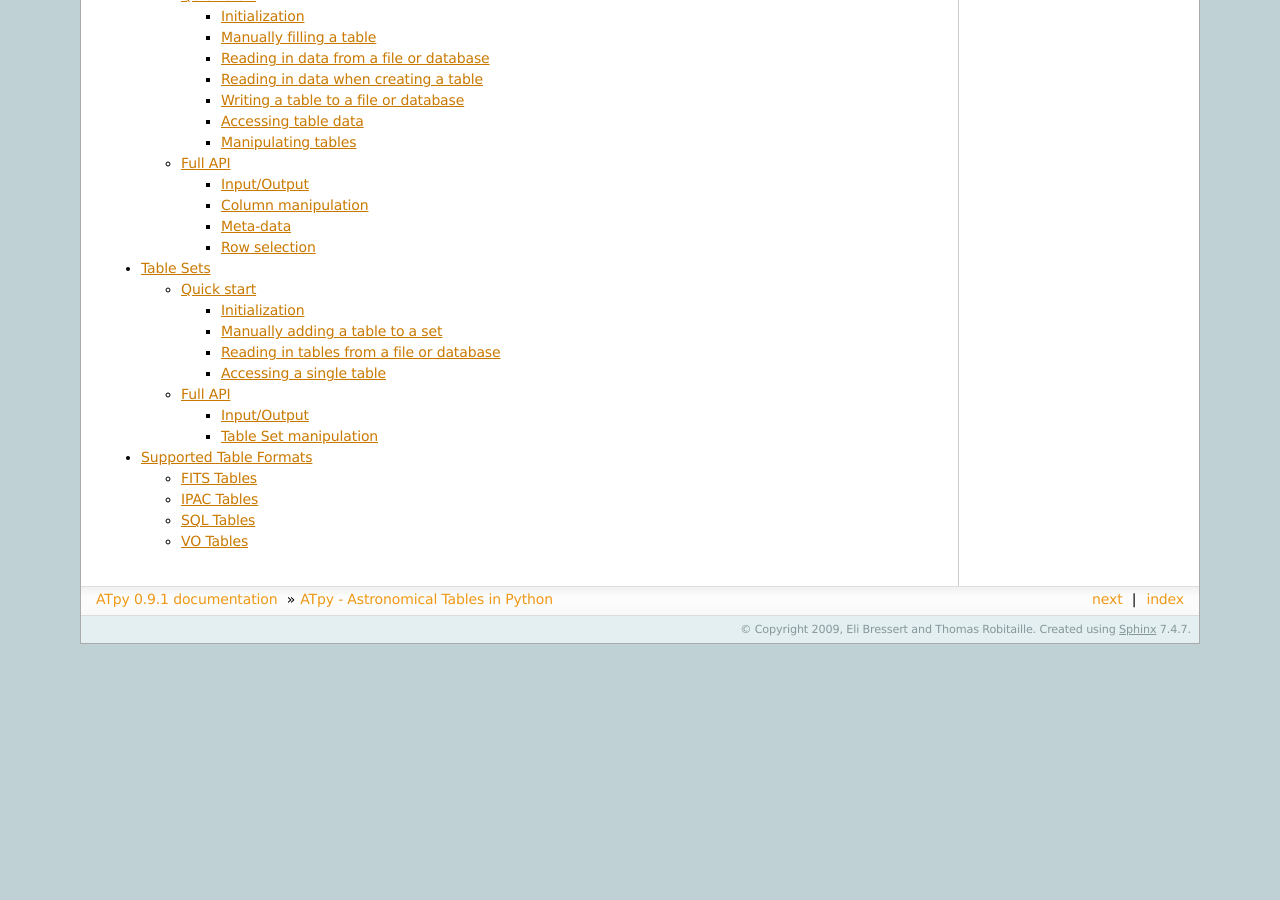
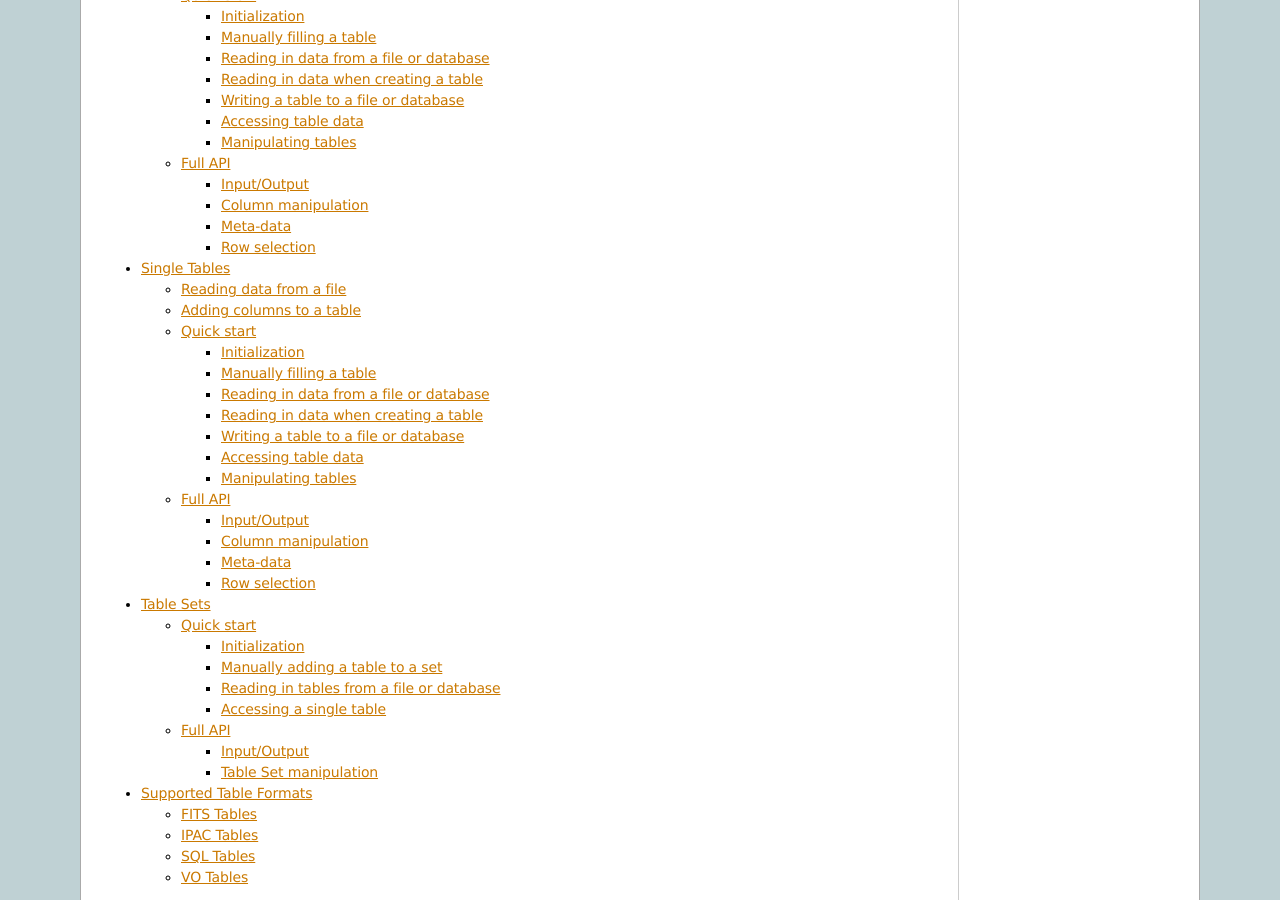
Before and after one commit to atpy/atpy.github.com, a Sphinx documentation site: the page built from source/index.rst, in a window 1280 px wide and 900 px high, scrolled down 951 px. Built offline with Sphinx 7.4.7, drawn with Linux system fonts in a browser that asks for light colours; before the commit the page ends 1595 px from its top, so only the background shows below that; some of the changed lines change nothing that is shown.

Commit message:
Added start of new documentation
git-svn-id: https://atpy.svn.sourceforge.net/svnroot/atpy/documentation@156 a84d3894-9e97-4a94-862a-515d26404f57

```diff
--- /dev/null
+++ b/source/constructing_tables.rst
@@ -0,0 +1,145 @@
+Single Tables
+=============
+
+A ``Table`` is the basic entity in ATpy. It is composed of a Numpy array, that stores the data, and metadata that describes the contents of the table. This metadata includes units, null values, and column descriptions. Data can be stored using many of the Numpy types, including booleans, 8, 16, 32, and 64-bit signed and unsigned integers, 32 and 64-bit floats, and strings. Not all formats support reading and writing all of these types -- for more information, see [ref]. The simplest way to create an instance of the ``Table`` is to call the class with no arguments::
+
+  >>> t = atpy.Table()
+  >>>
+
+The table can then be populated either manually or by reading data from a file or database.
+
+Reading data from a file
+------------------------
+
+``Table`` instances can be filled by reading data from a file or database. To do this, simply call the ``read()`` method::
+
+  >>> t.read(...)
+
+The arguments to pass to read depend on the file or database type. For file formats, such as FITS, VO, and IPAC tables, the only required argument is the filename. For example, to read a VO table called ``sometable.xml``, simply use::
+
+  >>> t.read('sometable.xml')
+  Auto-detected input type: VO table
+  >>>
+
+The ``read()`` method will in most cases correctly identify the format of the file. As seen above, the default behavior is to specifically tell the user what format is being assumed, but this can be disabled with the ``verbose`` argument:
+
+  >>> t.read('sometable.xml', verbose=False)
+  >>>
+
+In some cases, ``read()`` will fail to determine the input type. In this case, or to override the automatically selected type, the input type can be specified using the ``type`` argument::
+
+    t.read('sometable.xml',type='vo')
+
+A list of valid file formats is given in [ref]. The ``read`` method n addition to the ``verbose`` and ``type`` arguments
+
+
+
+Adding columns to a table
+-------------------------
+
+
+Quick start
+-----------
+
+Initialization
+^^^^^^^^^^^^^^^
+
+The easiest way to create a single table object is to call the ``Table`` class with no arguments::
+
+    t = Table()
+
+Manually filling a table
+^^^^^^^^^^^^^^^^^^^^^^^^
+
+A table can be filled manually using the ``add_column`` method. For example, the following can be used to add a column named `time` where the variable `time_array` is a numpy array::
+
+    t.add_column('time',time_array,unit='seconds')
+
+Reading in data from a file or database
+^^^^^^^^^^^^^^^^^^^^^^^^^^^^^^^^^^^^^^^
+
+Alternatively, the ``read()`` method can be used to read in data from a file or database. This method automatically determines the file or database type and reads in the data. For example, a VO table can be read in using::
+
+    t.read('somedata.xml')
+
+while a FITS table can be read in using::
+
+    t.read('somedata.fits')
+
+In some cases, ``read()`` will fail to determine the input type. In this case, or to override the automatically selected type, the input type can be specified using the type argument::
+
+    t.read('somedata.fits.gz',type='fits')
+
+Reading in data when creating a table
+^^^^^^^^^^^^^^^^^^^^^^^^^^^^^^^^^^^^^
+
+Any arguments passed to ``Table()`` when creating a table instance are passed to the ``read()`` method. This can be used to create a ``Table()`` instance and fill it with data in a single line. For example, the following::
+
+    t = Table('somedata.xml')
+
+is equivalent to::
+
+    t = Table()
+    t.read('somedata.xml')
+
+Writing a table to a file or database
+^^^^^^^^^^^^^^^^^^^^^^^^^^^^^^^^^^^^^
+
+Similarly, data can be output to a file or database using the ``write()`` method. As for ``read``, the output type is automatically determined, but if this fails or to override the automatic choice, the ``type`` argument should be used::
+
+    t.write('somedata.xml')
+    t.write('somedata',type='ipac')
+
+Accessing table data
+^^^^^^^^^^^^^^^^^^^^
+
+Data is stored in dictionary named ``data``. Each element in the dictionary is a 1-D array (or 2-D in the case of vector columns). Therefore, the data is accessed using ``Table.data[column_name][element]`` where ``column_name`` is a string and ``element`` is an integer denoting the row. To access the fifth row of a column named ``wavelength``, one would then use::
+
+    t.data['wavelength'][4]
+
+For column names that are considered acceptable python variable names can also by calling the table with the column name as a table attribute, so that the above can also be written::
+
+    t.wavelength[4]
+
+Only column names consisting of letters (uppercase or lowercase), numbers, and the underscore symbol are acceptable. Column names with spaces, starting with a number, or containing other symbols cannot be called in this way.
+
+Manipulating tables
+^^^^^^^^^^^^^^^^^^^
+
+A number of methods are available to manipulate tables, for example to add or remove columns, to select rows from a table and create a new table, to rename columns, or to add comments and keywords. The full API for the ``Table`` class methods is given below.
+
+Full API
+--------
+
+The following methods are available:
+
+.. automodule:: atpy
+
+Input/Output
+^^^^^^^^^^^^
+
+.. automethod:: Table.read
+.. automethod:: Table.write
+
+To browse the API of the ``read()`` and ``write()`` methods for the different table types, see :doc:`formats`.
+
+Column manipulation
+^^^^^^^^^^^^^^^^^^^
+
+.. automethod:: Table.add_column
+.. automethod:: Table.remove_column
+.. automethod:: Table.remove_columns
+.. automethod:: Table.keep_columns
+.. automethod:: Table.rename_column
+
+Meta-data
+^^^^^^^^^
+
+.. automethod:: Table.add_comment
+.. automethod:: Table.add_keyword
+.. automethod:: Table.describe
+
+Row selection
+^^^^^^^^^^^^^
+
+.. automethod:: Table.where
--- a/source/index.rst
+++ b/source/index.rst
@@ -1,5 +1,5 @@
 ATpy - Astronomical Tables in Python
-======================
+====================================
 
 `Sourceforge <http://sourceforge.net/projects/atpy/>`_ - `Download <https://sourceforge.net/projects/atpy/files/>`_ - `Mailing List <http://lists.sourceforge.net/lists/listinfo/atpy-announce>`_ - `Twitter <http://twitter.com/astropython/>`_ - `Forums <http://sourceforge.net/apps/phpbb/atpy/>`_
 
@@ -46,5 +46,6 @@
 
   installation.rst
   single_tables.rst
+  constructing_tables.rst
   table_sets.rst
   formats.rst
```
